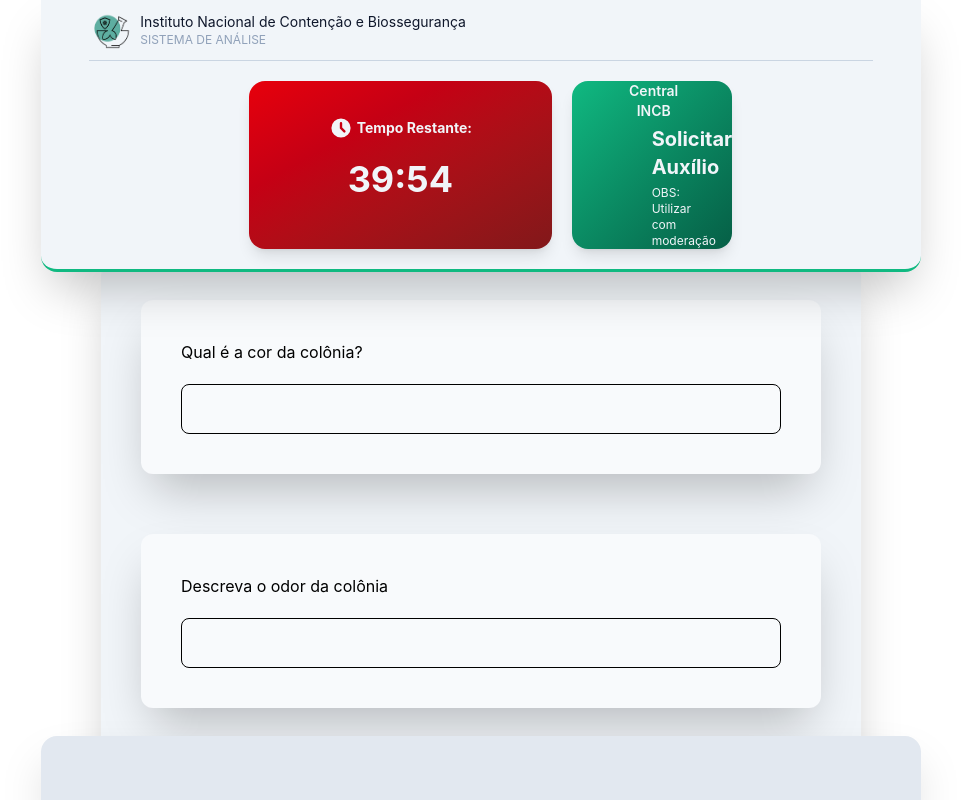
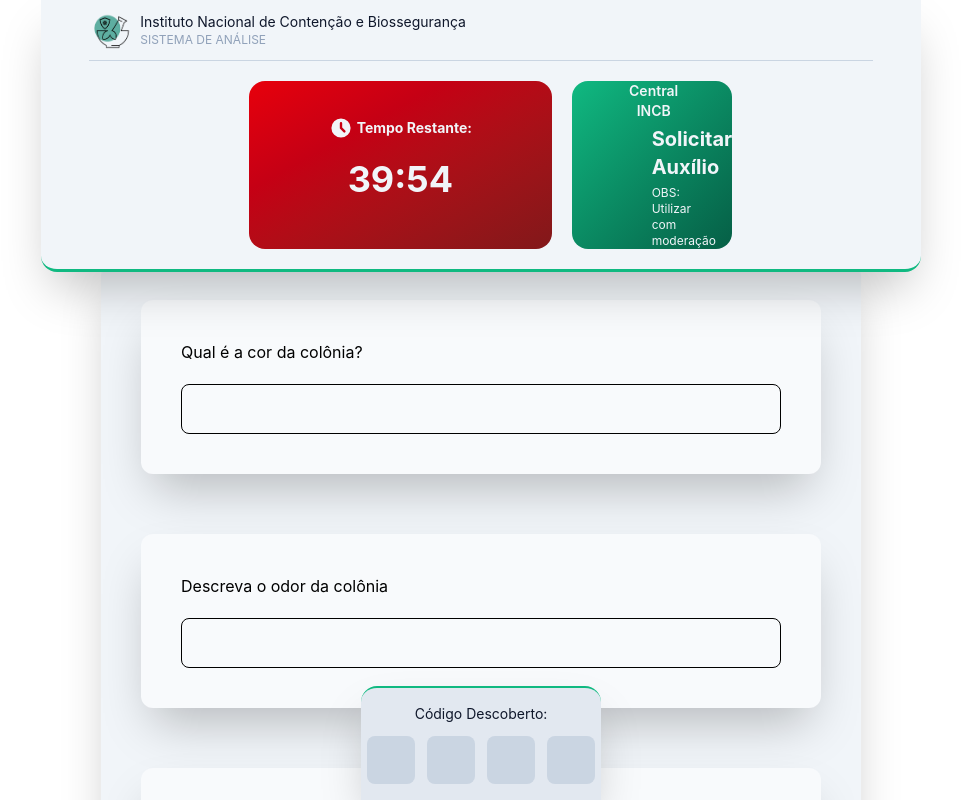
Before and after one commit to marcellolee03/lab-enigma-v2, a React (Vite) app: page / in a window 1280 px wide. Shown: the top 800 px of the page, without its empty margins (159-1120 px from the left). Built offline with nearby package versions, Linux system fonts and the light colour scheme.

Commit message:
feat: Bottombar styling

```diff
--- a/src/components/bottombar/Bottombar.tsx
+++ b/src/components/bottombar/Bottombar.tsx
@@ -1,9 +1,9 @@
-import RevealedCodeContainer from "./RevealedCodeContainer";
+import RevealedCodeContainer from "./pieces/RevealedCodeContainer";
 
 export default function Bottombar() {
 
   return (
-    <div className="fixed bottom-0 inset-x-0 z-50 mx-50 flex items-center rounded-t-2xl shadow-2xl bg-slate-200 px-10 py-8 gap-5">
+    <div className="fixed bottom-0 border-t-2 border-(--main-green) justify-center inset-x-0 z-50 mx-130 flex items-center rounded-t-2xl shadow-2xl bg-slate-200 px-10 py-4 gap-5">
       <RevealedCodeContainer />
     </div>
   )
--- a/src/components/bottombar/RevealedCodeContainer.tsx
+++ /dev/null
@@ -1,16 +0,0 @@
-import { useSecretCodeContext } from "../../context/SecretCodeContext"
-
-export default function RevealedCodeContainer(){
-  const { getRevealedCode } = useSecretCodeContext();
-  const revealedCode = getRevealedCode();
-
-  return (
-    <div className="flex">
-      {revealedCode.map((codePiece) => (
-        <p>
-          {codePiece}
-        </p>
-      ))}
-    </div>
-  )
-}
--- /dev/null
+++ b/src/components/bottombar/pieces/DigitContainer.tsx
@@ -0,0 +1,12 @@
+interface DigitContainerProps {
+  digit: string
+}
+
+export default function DigitContainer({digit}: DigitContainerProps){
+  console.log("alou")
+  return (
+    <div className="rounded-lg text-4xl min-w-12 min-h-12 bg-slate-300 px-2 py-1 text-slate-900 font-semibold text-center">
+      <p>{digit}</p>
+    </div>
+  )
+}
--- /dev/null
+++ b/src/components/bottombar/pieces/RevealedCodeContainer.tsx
@@ -0,0 +1,20 @@
+import { useSecretCodeContext } from "../../../context/SecretCodeContext"
+import DigitContainer from "./DigitContainer";
+
+export default function RevealedCodeContainer(){
+  const { getRevealedCode } = useSecretCodeContext();
+  const revealedCode = getRevealedCode();
+
+  return (
+    <div className="flex flex-col items-center justify-center gap-3">
+      <p className="text-sm text-slate-900">Código Descoberto:</p>
+      <div className="flex gap-3">
+        {revealedCode.map((codePiece) => (
+          <DigitContainer
+            digit={codePiece}
+          />
+        ))}
+      </div>
+    </div>
+  )
+}
--- a/src/components/topbar/pieces/AskHelpButton.tsx
+++ b/src/components/topbar/pieces/AskHelpButton.tsx
@@ -5,7 +5,7 @@ export default function AskHelpButton() {
   const { applyPenalty } = useTimerContext()
   return (
     <button
-      className="bg-linear-to-br from-(--main-green) to-(--main-green-dark) shadow-lg cursor-pointer rounded-2xl text-slate-100 px-20 ease-in-out duration-300 transition-all hover:scale-102 hover:shadow-xl active:scale-99"
+      className="bg-linear-to-br from-(--main-green) to-(--main-green-dark) cursor-pointer rounded-2xl text-slate-100 px-20 ease-in-out duration-300 transition-all hover:scale-102 hover:shadow-xl active:scale-99"
       onClick={() => applyPenalty(5 * 60)}
     >
       <div className="flex flex-col gap-1">
--- a/src/components/topbar/pieces/Timer.tsx
+++ b/src/components/topbar/pieces/Timer.tsx
@@ -22,7 +22,7 @@ export default function Timer() {
     }`
 
   return (
-    <div className="rounded-2xl shadow-lg col-span-2 p-5 bg-linear-to-br from-red-600 to-red-900 text-slate-100 font-bold text-center grid grid-cols-1 gap-1">
+    <div className="rounded-2xl col-span-2 p-5 bg-linear-to-br from-red-600 to-red-900 text-slate-100 font-bold text-center grid grid-cols-1 gap-1">
       <div className="flex items-center justify-center gap-1">
         <ClockIcon />
         <p className="text-sm">Tempo Restante:</p>
```
